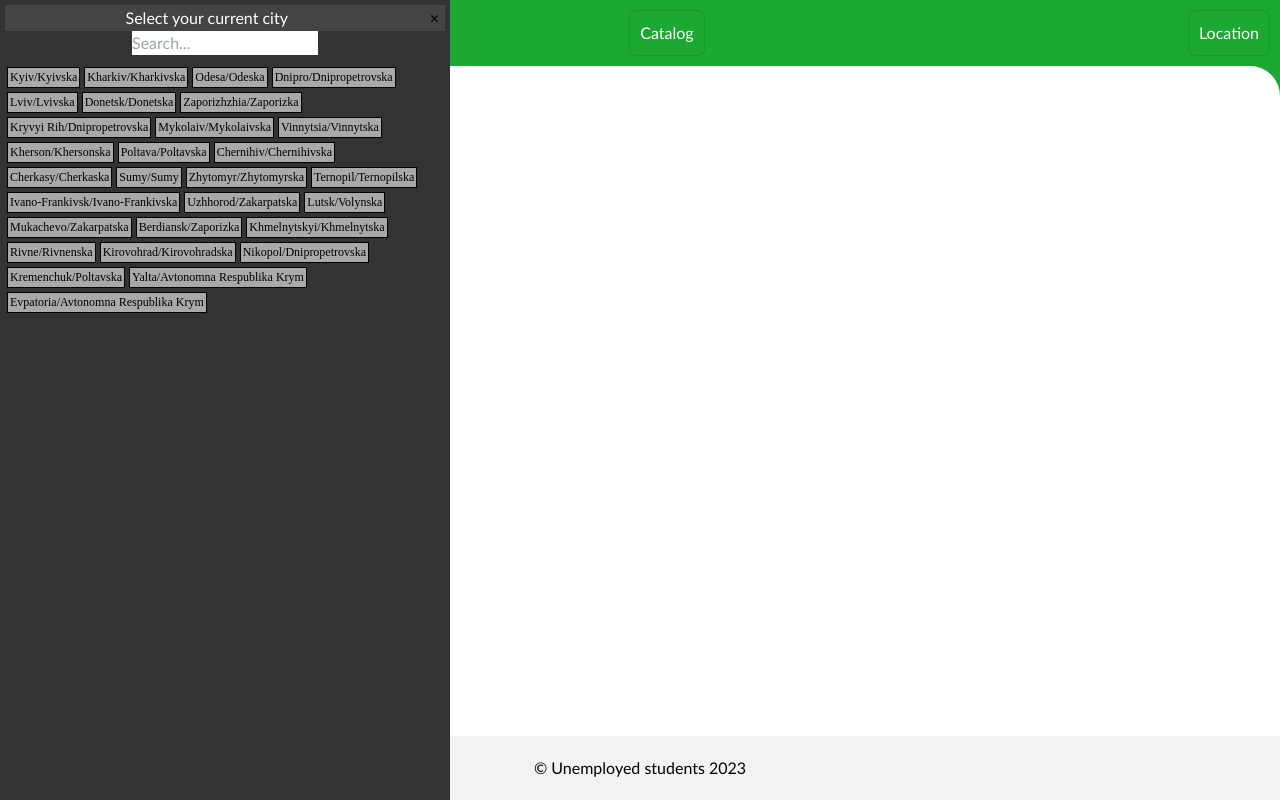
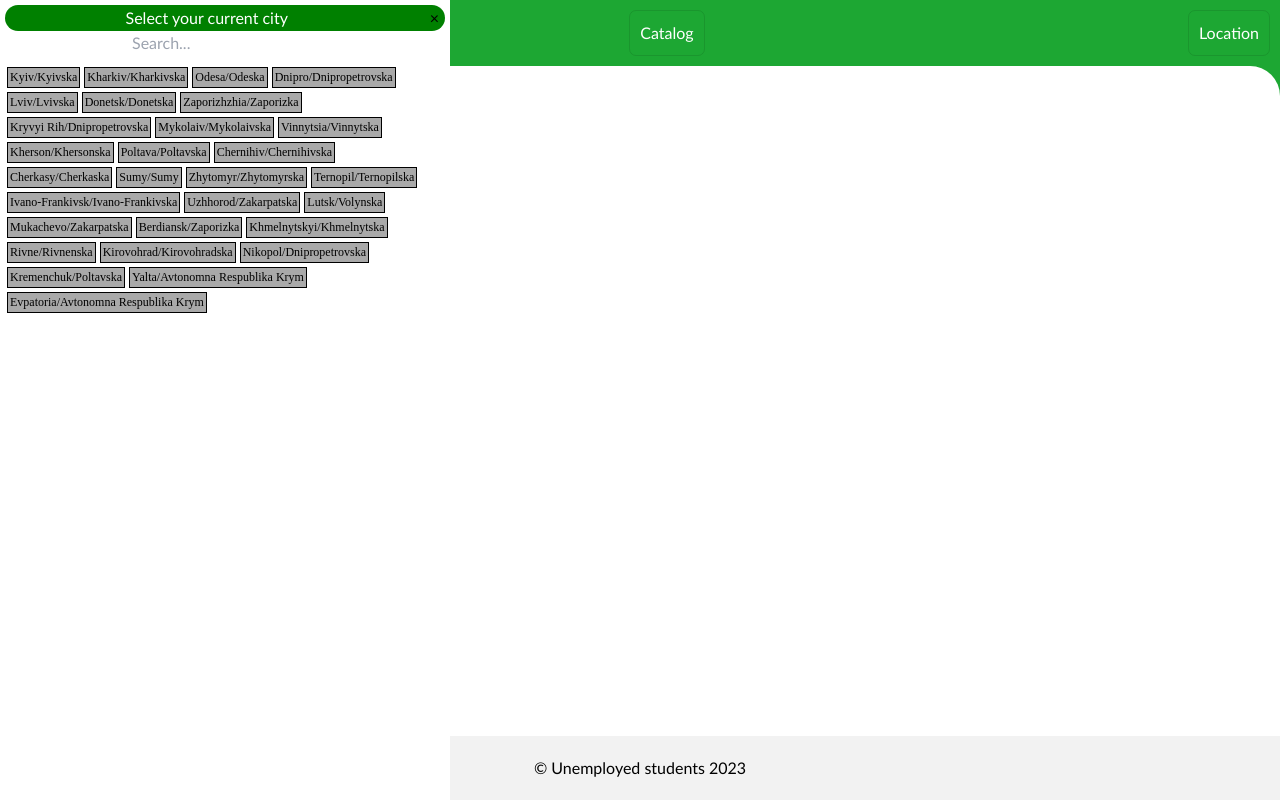
Before and after one commit to illiapovorozniuk/meds-ordering-delivery, a Next.js app: page / in a window 1280 px wide. Both pictures are taken after a click on the button "Location". Built offline with nearby package versions, Linux system fonts and the light colour scheme.

Commit message:
impl closing sidebar on keypress using custom hook

```diff
--- a/src/components/header/Header.tsx
+++ b/src/components/header/Header.tsx
@@ -4,10 +4,10 @@ import styles from "./Header.module.scss";
 import Link from "next/link";
 import NavigationButton from "../ui/navigationButton/NavigationButton";
 import Modal from "../ui/modal/Modal";
-import Sidebar from "../ui/sidebar/Sidebar"
+import Sidebar from "../ui/sidebar/Sidebar";
 import Catalog from "../catalog/Catalog";
 import Location from "../location/Location";
-import Sides from "../../utils/enums"
+import Sides from "../../utils/enums";
 
 const Header = () => {
   const [isModalCatalogOpen, setIsModuleCatalogOpen] = useState<boolean>(false);
@@ -15,12 +15,11 @@ const Header = () => {
     setIsModuleCatalogOpen(!isModalCatalogOpen);
   };
 
-  const [isSidebarLocationOpen, setIsSidebarLocationOpen] = useState<boolean>(false);
-  const changeIsSidebarLocation = ()=>{
-    setIsSidebarLocationOpen(!isSidebarLocationOpen);
+  const [isSidebarLocationOpen, setIsSidebarLocationOpen] =
+    useState<boolean>(false);
+  function handleLocationOpen() {
+    setIsSidebarLocationOpen((isOpen) => !isOpen);
   }
-
-
 
   return (
     <header className={styles.header}>
@@ -34,12 +33,19 @@ const Header = () => {
         <Modal isOpen={isModalCatalogOpen} onClose={changeIsModalCatalog}>
           <Catalog />
         </Modal>
-        <NavigationButton onClick={changeIsSidebarLocation}>
+        <NavigationButton onClick={handleLocationOpen}>
           Location
         </NavigationButton>
-        <Sidebar isOpen={isSidebarLocationOpen} onClose={changeIsSidebarLocation} side={Sides.Left} title="Select your current city">
-          <Location />
-        </Sidebar>
+
+        {isSidebarLocationOpen ? (
+          <Sidebar
+            onClose={handleLocationOpen}
+            side={Sides.Left}
+            title="Select your current city"
+          >
+            <Location />
+          </Sidebar>
+        ) : null}
       </div>
     </header>
   );
--- a/src/components/ui/sidebar/Sidebar.module.scss
+++ b/src/components/ui/sidebar/Sidebar.module.scss
@@ -1,6 +1,5 @@
-
 $sidebar-width: 450px;
-$sidebar-bg-color: #333;
+$sidebar-bg-color: #fff;
 $text-color: #fff;
 
 /* Sidebar styling */
@@ -20,11 +19,11 @@ $text-color: #fff;
     grid-template-columns: 11fr 1fr;
     position: relative;
     width: 100%;
-        background-color:#444;
+    background-color: green;
     padding: 1px; // Add padding for spacing
+    border-radius: 15px;
 
     .title {
-
     }
 
     .close {
@@ -36,7 +35,6 @@ $text-color: #fff;
     }
   }
 }
-
 
 /* Sidebar links */
 .sidebar a {
--- a/src/components/ui/sidebar/Sidebar.tsx
+++ b/src/components/ui/sidebar/Sidebar.tsx
@@ -1,37 +1,32 @@
 import Sides from "../../../utils/enums";
-import React, { useState, FC, PropsWithChildren } from "react";
+import React, { useState, FC, PropsWithChildren, useEffect } from "react";
 import styles from "./Sidebar.module.scss";
+import { useKeyDown } from "../../../hooks/useKeyDown";
 interface SidebarProps {
   title: string;
-  isOpen: boolean;
   onClose: () => void;
   side: Sides;
 }
 
 const Sidebar: FC<PropsWithChildren<SidebarProps>> = ({
-  isOpen,
-  onClose,
   side,
   children,
   title,
+  onClose,
 }) => {
-  const closeSidebar = () => {
-    onClose();
-  };
+  useKeyDown("escape", onClose);
 
   return (
     <>
-      {isOpen && (
       <div className={styles.sidebar}>
         <div className={styles.header}>
           <div className={styles.title}>{title}</div>
-            <div className={styles.close} onClick={closeSidebar}>
+          <div className={styles.close} onClick={onClose}>
             &times;
           </div>
         </div>
         {children}
       </div>
-      )}
     </>
   );
 };
--- /dev/null
+++ b/src/hooks/useKeyDown.tsx
@@ -0,0 +1,20 @@
+import { useEffect } from "react";
+
+type KeyDonwAction = () => void;
+
+export function useKeyDown(key: string, action: KeyDonwAction) {
+  useEffect(
+    function () {
+      function callback(e: KeyboardEvent) {
+        if (e.code.toLowerCase() === key.toLowerCase()) action();
+        console.log(key);
+      }
+      document.addEventListener("keydown", callback);
+
+      return () => {
+        document.removeEventListener("keydown", callback);
+      };
+    },
+    [key, action]
+  );
+}
```
Lines whose indentation alone changed are shown as unchanged.
